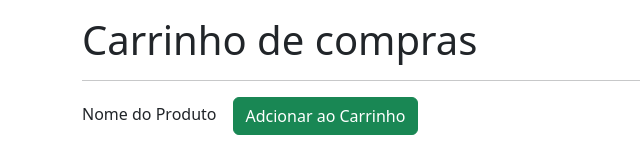
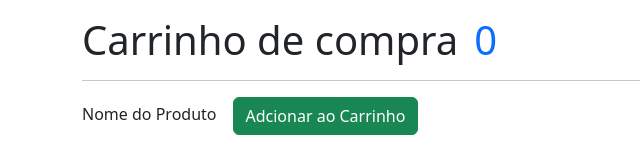
Before and after one commit to TalysonSoares/reactProject, a React (Create React App) app: page / in a window 1280 px wide. Shown: the top 160 px of the page, without its empty margins (0-640 px from the left). Built offline with nearby package versions, Linux system fonts and the light colour scheme.

Commit message:
se preparando para usar state

```diff
--- a/src/App.js
+++ b/src/App.js
@@ -4,7 +4,10 @@ import Button from "./components/Button";
 export default function App () {
   return (
     <div className="container">
-      <h1 className="mt-3">Carrinho de compras</h1>
+      <h1 className="mt-3">
+       Carrinho de compra
+       <span className="text-primary ms-3">0</span>
+      </h1>
 
       <hr />
 
```
